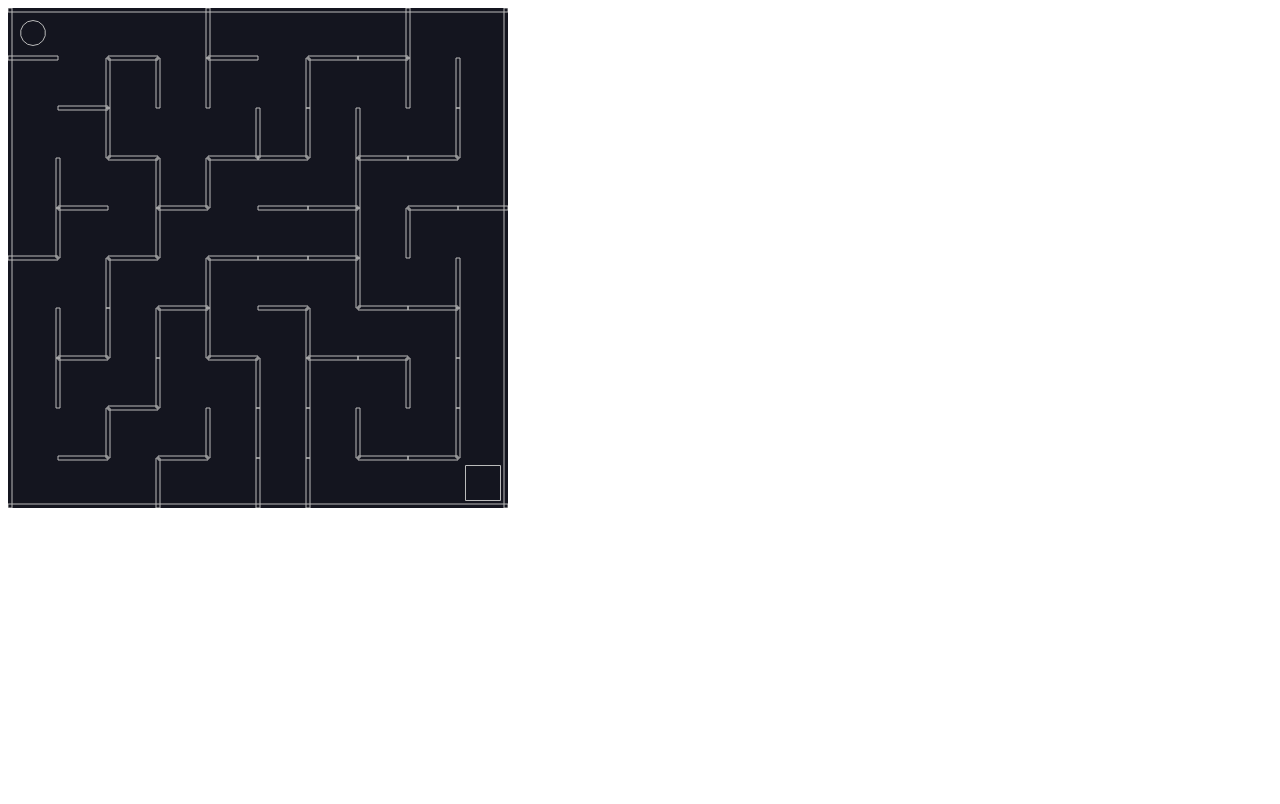
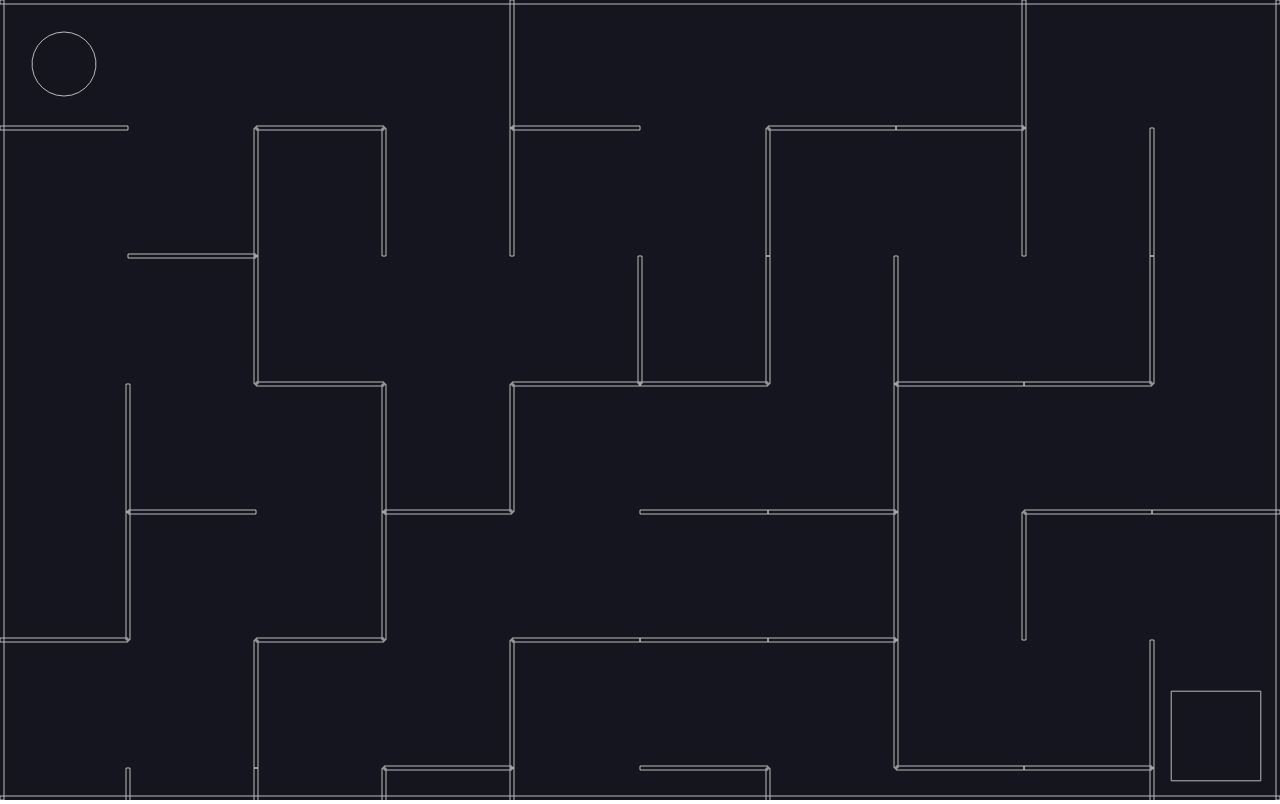
Before and after one commit to micro314/maze, a plain HTML site: page index.html in a window 1280 px wide. Drawn offline with nearby package versions, Linux system fonts and the light colour scheme.

Commit message:
Begin refactoring for rectangular maze

```diff
--- a/index.html
+++ b/index.html
@@ -3,6 +3,11 @@
 <head>
     <title>Maze</title>
     <script src="https://cdnjs.cloudflare.com/ajax/libs/matter-js/0.18.0/matter.min.js"></script>
+    <style>
+        body {
+            margin: 0;
+        }
+    </style>
 </head>
 <body>
     <script src="index.js"></script>
--- a/index.js
+++ b/index.js
@@ -1,7 +1,7 @@
 const { Engine, Render, Runner, World, Bodies, Body, Events } = Matter;
 
-const mazeWidth = 500;
-const mazeHeight = 500;
+const mazeWidth = window.innerWidth;
+const mazeHeight = window.innerHeight;
 const cells = 10;
 
 const unitLength = mazeWidth / cells;
```
